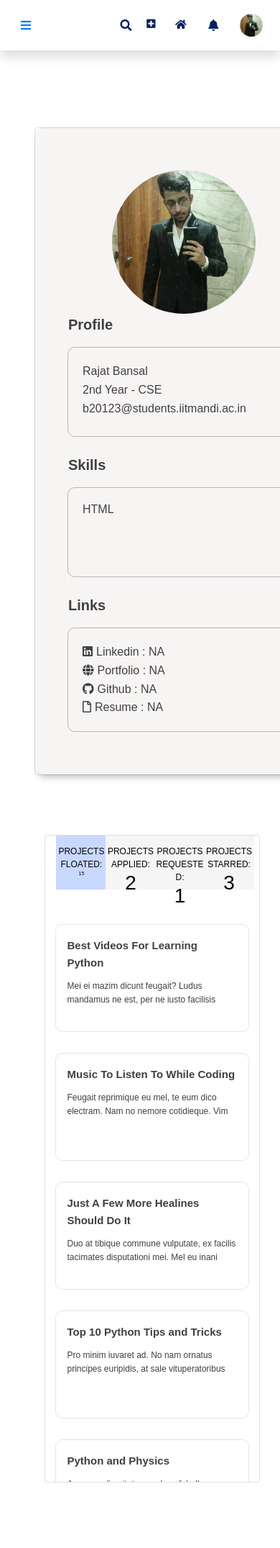
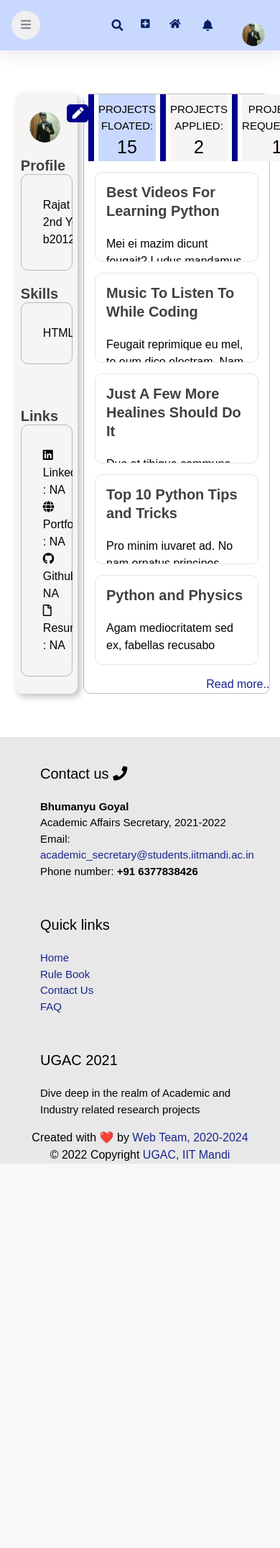
Before and after one commit to naveensaigit/project_portal, a Django app: page /profile/1 in a window 390 px wide. Shown: the top 2151 px of the page at 72% size. After the commit the page ends 1617 px from the top, so only its background shows below. Run offline with Django 4.2, Linux system fonts and the light colour scheme; a user stored in the database is signed in; data comes from the database, SQL or seed files in the repository; some libraries are stand-ins or nearby versions.

Commit message:
Made responsive profile page

```diff
--- a/users/static/users/profile.css
+++ b/users/static/users/profile.css
@@ -1,181 +1,159 @@
-.projects{
-    float: right;
-    width: 840px;
-height: 958px;
-left: 526px;
-top: 149px;
-border: 1px solid rgba(0, 0, 0, 0.25);
-box-sizing: border-box;
-border-radius: 10px;
-margin-bottom: 100px;
+.horizontal-center {
+  margin: 0 auto;
 }
 
-.profButton {
-	background-color:#f7f4f4;
-	display:inline-block;
-	cursor:pointer;
-	color:#00000b;
-	font-family:Arial;
-	font-size:17px;
-	/* padding-top: 13px; */
-  padding-right: 0px;
-  padding-left: 0px;
-	text-decoration:none;
-  width:192px;
-  height:75px;
-  text-align: center;
-  text-decoration: none;
+.vertical-center {
+  display: flex;
+  align-items: center;
 }
 
-.profButton:hover {
-	background-color:#f6f4f4;
-  text-decoration: none;
-}
-.profButton:active {
-	position:relative;
-	top:1px;
-  text-decoration: none;
-
+.invisible {
+  display: none;
 }
 
-form {
-    margin-top: 15px;
-}
-/* #step1, #step2, #step3 {
-    background: #e8e8e8;
-    border: 1px solid #ddd;
-    border-radius: 4px;
-    margin-top: 10px;
-    padding: 15px;
-} */
-/* h1 {
-    display: block;
-    margin: 0 auto;
-    text-align: center;
-} */
-.profile-page-card{
-  margin-top: 83px; overflow: hidden; width: 52.5rem; height: 59.875rem;
-}
-.card-box{
-
-width: 816px;
-height: 120px;
-left: 538px;
-margin-top: 50px;
-padding: 10px;
-
-border: 1px solid #E5E5E5;
-box-sizing: border-box;
-border-radius: 10px;
+.container-fluid {
+  padding: 0;
 }
 
-.card-title{
-    font-family: 'Public Sans', sans-serif;
-font-style: normal;
-font-weight: bold;
-font-size: 20px;
-line-height: 23px;
-
-color: #404040;
+.doodle{
+  width: 500px;
+  height: 500px;
 }
 
-.card-desc{
-    font-family: 'Public Sans', sans-serif;
-font-style: normal;
-font-weight: 300;
+/* -------------------- */
 
-line-height: 19px;
-
-color: #404040;
-}
-
-.demo-2 {
-    /* overflow: hidden;
-  white-space: nowrap;
-  text-overflow: ellipsis;
-  max-width: 350ch; */
-    display: -webkit-box;
-    overflow: hidden;
-    -webkit-line-clamp: 3;
-    -webkit-box-orient: vertical;
-}
-
-.demo-a {
-    /* overflow: hidden;
-  white-space: nowrap;
-  text-overflow: ellipsis;
-  max-width: 350ch; */
-    display: -webkit-box;
-    overflow: hidden;
-    -webkit-line-clamp: 1;
-    -webkit-box-orient: vertical;
+#profile {
+  width: 89%;
+  display: flex;
+  min-height: 800px;
+  margin-bottom: 60px;
+  margin-top: 60px;
 }
 
 
-.hide {
-    display: none;
-  }
-  .map-container {
-    text-align: center;
-  }
+#leftColumn {
+  width: 25%;
+  position: relative;
+  background: #F7F4F4;
+  box-shadow: 4px 4px 10px rgba(0, 0, 0, 0.25);
+  border-radius: 10px;
+}
 
-  .main_div
-  {
-  text-align:center;
-  background: #00C492;
-  padding:20px; width: 400px;
-  }
-.inner_div
-  {
-  background: #fff;
-  margin-top:20px;
-  height: 100px;
-  }
+img {
+  width: 50%;
+  max-width: 160px;
+  margin-left: 22%;
+  margin-top: 25px;
+  border-radius: 500px;
+}
 
-.buttons a:hover
-  {
-  cursor:pointer;
+#editButton {
+  position: absolute;
+  left: 83%;
+  top: 15px;
+  background-color: darkblue;
+  height: 25px;
+  width: 30px;
+  border-radius: 5px;
+}
+
+.leftColumnCard {
+  width: 83%;
+  min-height: 150px;
+  overflow-x: hidden;
+  margin-top: 20px;
+}
+
+.cardTitle {
+  font-family: sans-serif;
+  font-style: normal;
+  font-weight: bold;
   font-size: 20px;
-  }
-
-.project-title{
-  font-family:'Public Sans', sans-serif;
-  font-style: normal;
-  font-weight: 300;
-  font-size: 12px;
-  line-height: 14px;
+  line-height: 24px;
   color: #404040;
 }
 
-.project-count{
-  font-family:'Public Sans', sans-serif;
-font-style: normal;
-font-weight: 500;
-font-size: 28px;
-line-height: 33px;
-
-color: #404040;
+.cardDetails {
+  padding: 30px;
+  border: 1px solid rgba(0, 0, 0, 0.25);
+  box-sizing: border-box;
+  border-radius: 10px;
+  overflow-wrap: break-word;
 }
 
-.profile-project-title h1 a{
-  font-family:'Public Sans', sans-serif;
+#rightColumn {
+  margin-left: 2vw;
+  width: 75%;
+  border: 1px solid rgba(0, 0, 0, 0.25);
+  box-sizing: border-box;
+  border-radius: 10px;
+}
+
+#projectButtons {
+  display: flex;
+}
+
+.vertical-line {
+  width: 20px;
+  padding: 0px 6px;
+  background-color: white !important;
+}
+
+.line {
+  height: 100%;
+  width: 8px;
+  background-color: darkblue;
+}
+
+#projectButtons>div {
+  min-height: 80px;
+  background: #F7F4F4;
+  text-align: center;
+}
+
+.projectButton {
+  width: 100%;
+  cursor: pointer;
+}
+.projectButtonTitle{
+  font-family: sans-serif;
+  font-size: 15px;
+  margin-top: 10px;
+}
+
+.projectsNumbers {
+  font-size: 25px;
+}
+
+.buttonSelected {
+  background: #C9D8FF !important;
+}
+
+.project-card {
+  max-height: 125px;
+  overflow: hidden;
+  margin: 15px;
+  padding: 15px 15px 20px 15px;
+  border: 1px solid #E5E5E5;
+  box-sizing: border-box;
+  border-radius: 10px;
+}
+
+.project-card-title>a {
+  font-family: sans-serif;
   font-style: normal;
   font-weight: bold;
   font-size: 20px;
-  line-height: 23px;
+  line-height: 24px;
 
   color: #404040;
-
+}
+.project-card-title{
+  margin-bottom: 20px;
 }
 
-.profile-project-desc p{
-font-family:'Public Sans', sans-serif;
-font-style: normal;
-font-weight: 300;
-font-size: 16px;
-line-height: 19px;
-
-color: #404040;
+.project-card-description {
+  max-height: 45px;
+  margin-bottom: 15px;
+  overflow: hidden;
 }
-
-/*font-family:'Public Sans', sans-serif;font-style: normal;font-weight: bold;font-size: 20px;line-height: 23px;color: #404040;*/
--- a/users/templates/users/profile.html
+++ b/users/templates/users/profile.html
@@ -1,157 +1,50 @@
 {% extends 'home/main.html' %} {% load static %}
 {% block customStylesheets %}
 <link rel="stylesheet" type="text/css" href="{% static 'users/profile.css' %}">
-<link rel="stylesheet" href="https://cdn.jsdelivr.net/npm/bootstrap@4.6.1/dist/css/bootstrap.min.css">
-{% comment %}
-<script src="https://cdn.jsdelivr.net/npm/jquery@3.5.1/dist/jquery.slim.min.js"></script> {% endcomment %}
-{% comment %}
-<script src="https://cdn.jsdelivr.net/npm/popper.js@1.16.1/dist/umd/popper.min.js"></script> {% endcomment %}
-{% comment %}
-<script src="https://cdn.jsdelivr.net/npm/bootstrap@4.6.1/dist/js/bootstrap.bundle.min.js"></script> {% endcomment %}
-<style media="screen">
-  .vertical-line-profile {
-    width: 6px;
-    height: 75px;
-    background-color: #19258c;
-    /* margin-left: -5px;
-    margin-right: 10px; */
-  }
-
-
-  .cards-hr {
-    height: 0px;
-    left: 87px;
-    top: 280px;
-    border-top: 1px solid rgba(0, 0, 0, 0.25);
-  }
-
-  .card-profile {
-    width: 816px;
-    height: 120px;
-    padding-left: 538px;
-    padding-top: 268px;
-
-    border: 1px solid #E5E5E5;
-
-    border-radius: 10px;
-  }
-
-  .profile-card {
-    width: 52.5rem;
-    height: 59.875rem;
-  }
-
-  .profile-row {
-    margin-left: 5%;
-  }
-
-  .profile-content-card {
-    width: 51rem;
-    height: 7.5rem;
-  }
-
-  .buttons a {
-    font-size: 20px;
-  }
-
-  .card-desc {
-    font-size: 16px;
-  }
-
-  .toggle-p {
-    font-size: 12px;
-  }
-
-  .toggle-h {
-    font-size: 28px;
-  }
-
-  @media only screen and (max-width:600px) {
-    .profile-card {
-      width: 300px;
-      height: 1050px;
-
-    }
-
-    .profile-content-card {
-      width: 270px;
-      height: 150px;
-    }
-
-    .justify-content-center {
-      margin-left: auto;
-      margin-right: auto;
-
-    }
-
-    .vertical-line-profile {
-      display: none;
-    }
-
-    .buttons a {
-      font-size: 15px;
-      width: 70px;
-    }
-
-    .card-desc {
-      font-size: 12px;
-    }
-
-    .toggle-options {
-      width: 70px;
-
-      .prof-button {
-        width: 70px;
-      }
-
-      .buttons p {
-        font-size: 7px;
-      }
-
-      .toggle-h {
-        font-size: 7px;
-      }
-
-    }
 </style>
 {% endblock customStylesheets %}
 {% block ajaxBlock %}{% endblock ajaxBlock %}
 {% block content %}
-<div class="row profile-row" style="padding-bottom:100px; ">
-  <div class="justify-content-center">
-    <div class="col-sm-4">
-      <div class="card" style="width: 415px; height: 900px; margin-top: 83px;">
-        <div class="card-body" style="box-shadow: 4px 4px 10px rgba(0, 0, 0, 0.25); background: #F7F4F4; border-radius: 10px;">
-          <div class="d-flex flex-column align-items-center text-center">
-            <div style="background: #19258C; margin-left:340px; box-sizing: border-box; border-radius: 10px; color: white; padding: 0.45rem; width: 2.5rem;">
+<div id="profile" class="horizontal-center">
+  <div id="leftColumn">
+    <div id="editButton" class="vertical-center">
+      <div class="horizontal-center">
         <a style="color: white;" href="/profile/edit"><i class="fas fa-pen"></i> </a>
       </div>
-            <img src="{{ profile_user.profile.image.url }}" alt="" style=" height:200px;height:200px; border-radius: 100%;">
     </div>
-          <p style="color: #404040; margin-left: 26px; font-family: 'Public Sans', sans-serif; font-style: normal; font-weight: bold; font-size: 20px;">
-            Profile</p>
-          <div style="border: 1px solid rgba(0, 0, 0, 0.25); box-sizing: border-box; border-radius: 10px; margin-left: 25px; margin-right: 25px; height: 125px; ">
-            <p style="font-family: 'Public Sans', sans-serif;font-style: normal;font-weight: normal;font-size: 16px;line-height: 19px;color: #404040; margin-left: 20px; margin-right: 20px; margin-top: 20px; line-height: 1.6;">
+    <img src="{{ profile_user.profile.image.url }}" alt="">
+    <div class="leftColumnCard horizontal-center">
+      <div class="cardTitle">
+        Profile
+      </div>
+      <div class="cardDetails vertical-center">
+        <div>
           {{ profile_user.first_name }} {{ profile_user.last_name }}
-              <br>{{ profile_user.profile.year }} Year - {{ profile_user.profile.branch }}<br>
+          <br>
+          {{ profile_user.profile.year }} Year - {{ profile_user.profile.branch }}
+          <br>
           {{ profile_user.email }}
-            </p>
         </div>
-          <br>
-          <p style="color: #404040; margin-left: 26px; font-family: 'Public Sans', sans-serif; font-style: normal; font-weight: bold; font-size: 20px;">
-            Skills</p>
-          <div style="border: 1px solid rgba(0, 0, 0, 0.25); box-sizing: border-box; border-radius: 10px; margin-left: 25px; margin-right: 25px; height: 125px; ">
-            <p style="font-family: 'Public Sans', sans-serif;font-style: normal;font-weight: normal;font-size: 16px;line-height: 19px;color: #404040; margin-left: 20px; margin-right: 20px; margin-top: 20px;">
+      </div>
+    </div>
+    <div class="leftColumnCard horizontal-center">
+      <div class="cardTitle">
+        Skills
+      </div>
+      <div class="cardDetails vertical-center">
+        <div>
           {% for skill in profile_user.profile.techskills.all %}
           {{ skill }}
           {% endfor %}
-            </p>
         </div>
-          <br>
-          <p style="color: #404040; margin-left: 26px; font-family: 'Public Sans', sans-serif; font-style: normal; font-weight: bold; font-size: 20px;">
-            Links</p>
-          <div style="border: 1px solid rgba(0, 0, 0, 0.25); box-sizing: border-box; border-radius: 10px; margin-left: 25px; margin-right: 25px; height: 145px; ">
-            <p style="font-family: 'Public Sans', sans-serif;font-style: normal;font-weight: normal;font-size: 16px;line-height: 19px;color: #404040; margin-left: 20px; margin-right: 20px; margin-top: 20px; line-height: 1.6;">
+      </div>
+    </div>
+    <div class="leftColumnCard horizontal-center">
+      <div class="cardTitle">
+        Links
+      </div>
+      <div class="cardDetails vertical-center">
+        <div>
           <i class="fab fa-linkedin" style="margin-right: 5px;"></i>Linkedin :
           {% if profile_user.profile.linked_in_link|length > 0%}
           <a href={{profile_user.profile.linked_in_link}} target="_blank">{{profile_user.profile.linked_in_link}}</a>
@@ -182,87 +75,104 @@
           NA
           {% endif %}
           <br>
-            </p>
         </div>
       </div>
     </div>
   </div>
+  <div id="rightColumn">
+    <div id="profileProjects">
+      <div id="projectButtons">
+        <div class="vertical-line">
+          <div class="line"></div>
         </div>
-  <div class="justify-content-center">
-    <div class="col-md">
-      <div class="profile-card card" style="margin-top: 83px; overflow: hidden; height: 900px;">
-        <div class="card-body" style="background-color:white;box-shadow: none; padding: 0px; height: 900px;">
-          <div class="buttons">
-            <div class="row justify-content-center">
-              <div class="vertical-line-profile"></div>
-              <div class="toggle-options col-xl-3 col-md-6 mb-4" style=" margin-bottom: 5px; padding:0px; max-width: 23%;">
-                <a class="profButton" onclick="toggleVisibility('projects0')" id='projects0button' style="margin-left: 4px; padding-top: 13px;">
-                  <p class="toggle-p" style="font-weight: 300;margin-bottom: 0px;">PROJECTS FLOATED:<br>
-                    <h3 class="toggle-h" style="font-weight: 500;">{{ projects_id.0|length }}</h3>
-                  </p>
+        <div class="projectButton buttonSelected" id='projects0button' onclick="toggleVisibility('projects0')">
+          <div class="projectButtonTitle">
+            PROJECTS FLOATED:
+          </div>
+          <div class="projectsNumbers">
+            {{ projects_id.0|length }}
+          </div>
+        </div>
+        <div class="vertical-line">
+          <div class="line"></div>
+        </div>
+        <div class="projectButton" id='projects1button' onclick="toggleVisibility('projects1')">
+          <div class="projectButtonTitle">
+            PROJECTS APPLIED:
+          </div>
+          <div class="projectsNumbers">
+            {{ projects_id.2|length }}
+          </div>
+        </div>
+        <div class="vertical-line">
+          <div class="line"></div>
+        </div>
+        <div class="projectButton" id='projects2button' onclick="toggleVisibility('projects2')">
+          <div class="projectButtonTitle">
+            PROJECTS REQUESTED:
+          </div>
+          <div class="projectsNumbers">
+            {{ projects_id.3|length }}
+          </div>
+        </div>
+        <div class="vertical-line">
+          <div class="line"></div>
+        </div>
+        <div class="projectButton" id='projects3button' onclick="toggleVisibility('projects3')">
+          <div class="projectButtonTitle">
+            PROJECTS STARRED:
+          </div>
+          <div class="projectsNumbers">
+            {{ projects_id.4|length }}
+          </div>
+        </div>
+        <div class="vertical-line">
+          <div class="line"></div>
+        </div>
+      </div>
+      <div id="Projects">
+        {% for projects_category in projects %}
+        {% with index=forloop.counter0 %}
+        <div id="projects{{index}}" class="invisible">
+          {% for project in projects_category|slice:":5" %}
+          <div class="project-card">
+            <div class="project-card-title">
+              <a href="/project/?project_id={{project.id}}">
+                {{ project.Title}}
               </a>
             </div>
-              <div class="vertical-line-profile"></div>
-              <div class="toggle-options col-xl-3 col-md-6 mb-4" style=" margin-bottom: 5px; padding:0px;  max-width: 23%">
-                <a class="profButton" onclick="toggleVisibility('projects1')" id='projects1button' style="margin-left: 4px; padding-top: 13px;">
-                  <p style="font-weight: 300; font-size: 12px;margin-bottom: 0px;">PROJECTS APPLIED:<br>
-                    <h3 style="font-weight: 500;font-size: 28px;">{{ projects_id.2|length }}</h3>
-                  </p>
-                </a>
-              </div>
-              <div class="vertical-line-profile"></div>
-              <div class="toggle-options col-xl-3 col-md-6 mb-4" style=" margin-bottom: 5px; padding:0px;  max-width: 23%; ">
-                <a class="profButton" onclick="toggleVisibility('projects2')" id='projects2button' style="margin-left: 4px; padding-top: 13px;">
-                  <p style="font-weight: 300; font-size: 12px;margin-bottom: 0px;">PROJECTS REQUESTED:<br>
-                    <h3 style="font-weight: 500;font-size: 28px;">{{ projects_id.3|length }}</h3>
-                  </p>
-                </a>
-              </div>
-              <div class="vertical-line-profile"></div>
-              <div class="toggle-options col-xl-3 col-md-6 mb-4" style=" margin-bottom: 5px; padding:0px; max-width: 23%">
-                <a class="profButton" onclick="toggleVisibility('projects3')" id='projects3button' style="margin-left: 4px; padding-top: 13px;">
-                  <p style="font-weight: 300; font-size: 12px;margin-bottom: 0px;">PROJECTS STARRED:<br>
-                    <h3 style="font-weight: 500;font-size: 28px;">{{ projects_id.4|length }}</h3>
-                  </p>
-                </a>
-              </div>
-              <div class="vertical-line-profile"></div>
-              <!-- ============================= -->
-              {% for projects_category in projects %}
-              {% with index=forloop.counter0 %}
-              <div id="projects{{index}}" style="display:none;">
-                {% for project in projects_category|slice:":5" %}
-                <div class="profile-content-card card" style=" margin-bottom: 29px;border: 1px solid #E5E5E5; box-sizing: border-box;border-radius: 10px;">
-                  <div class="card-body" style="background-color: #fff; box-shadow: none;border-radius: 10px; padding: 1rem;">
-                    <h4 class="card-title"><a class="card-title profile-title" href="/project/?project_id={{project.id}}">{{ project.Title}}</a></h4>
-                    <p class="card-text demo-2 card-desc">{{project.Description}}</p>
+            <div class="project-card-description">
+              {{project.Description}}
             </div>
           </div>
           {% endfor %}
           {% if projects_category.count == 0 %}
-                <!-- <div>No projects</div> -->
-                <img src="https://st2.depositphotos.com/3986623/8565/v/600/depositphotos_85657376-stock-illustration-hand-drawn-lettering.jpg" alt="no projects found" style="padding-top: 6rem;">
+          <img class="doodle" src="https://doodleipsum.com/700/hand-drawn?i=0b3f4112a9c5e358c439c4be74380e54">
           {% endif %}
+          {% if projects_category.count > 5 %}
           <div style="text-align: right;">
-                  {% if projects_category.count > 5 %}
             {% if index == 0 %}
             <a href="/profile/projects/view/?view=floated">
+              Read more..
+            </a>
             {% elif index == 1 %}
             <a href="/profile/projects/view/?view=applied">
+              Read more..
+            </a>
             {% elif index == 2 %}
             <a href="/profile/projects/view/?view=requested">
+              Read more..
+            </a>
             {% else %}
-                        <a href="/profile/projects/view/?view=starred">
-                          {% endif %}
+            <a href="/profile/projects/view/?view=starred"></a>
             Read more..
             </a>
             {% endif %}
           </div>
+          {% endif %}
         </div>
         {% endwith %}
         {% endfor %}
-            </div>
-          </div>
       </div>
     </div>
   </div>
```
Also changed, not shown: users/static/users/profile.js (+13 -22 lines). Lines whose indentation alone changed are shown as unchanged.
